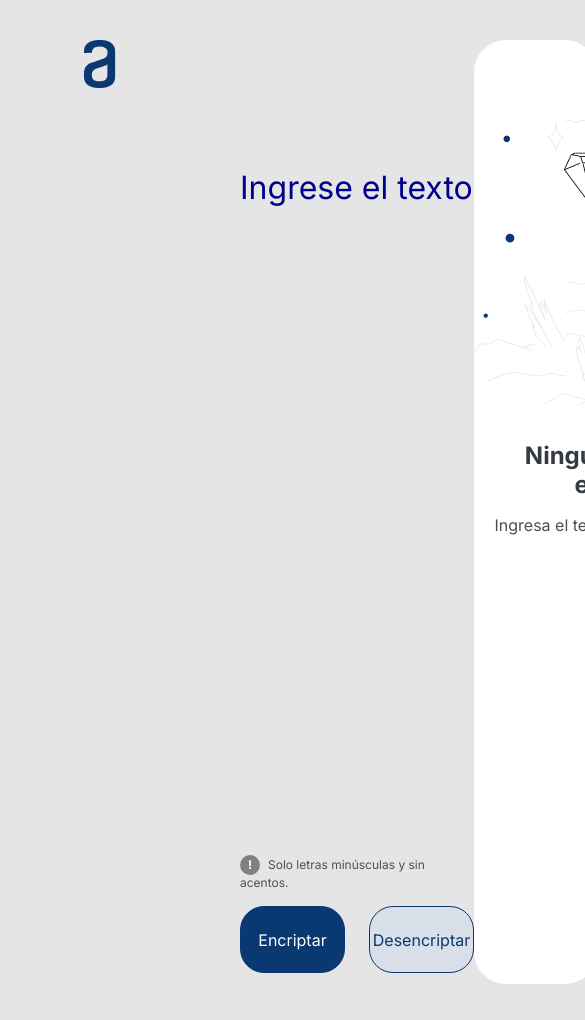
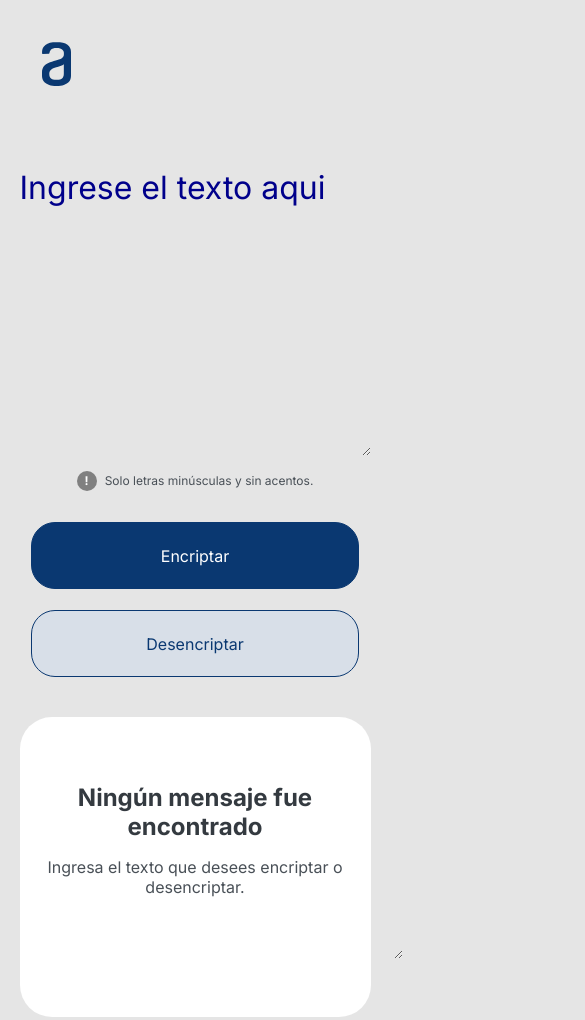
Before and after one commit to yan200209/Alura-Challenge, a plain HTML site: page index.html in a window 390 px wide. Shown: the top 1020 px of the page, 585 px wide, since content can reach past the window. Drawn offline with Linux system fonts and the light colour scheme.

Commit message:
Html y Css terminado

```diff
--- a/index.html
+++ b/index.html
@@ -9,7 +9,9 @@
 <body>
 
     <header class="header">
-        <img src="./assets/Logo.png" alt="Logo" class="Logo">
+        <a href="#" rel="">
+            <img src="./assets/logo.svg" alt="Logo" class="Logo">
+        </a>
     </header>
 
     <main class="contenedor">
--- a/style/style.css
+++ b/style/style.css
@@ -7,11 +7,13 @@
 }
 .header{
     position: absolute;
-    width: 100%;
     margin: 40px 0px 0px 40px;
 }
-.Logo{
-    color: white;
+header .Logo{
+    display: flex;
+    align-items: flex-start;
+    width: 120px;
+    height: 48px;
 }
 body{
  background: #E5E5E5;
@@ -105,9 +107,9 @@ body{
 }
 
 .Challenge_Salida{
-    width: 31.5%;
+    width: 336px;
     height: 944px;
-    margin: 40px 40px 40px 0px;
+    margin: 40px 40px 40px 40px;
     position: relative;
     background-color: #FFFFFF;
     border-radius: 32px;
@@ -193,3 +195,74 @@ body{
 /*
 Arreglo de la Responsividad
 */
+@media(max-width:1250px){
+    .contenedor{
+        display: flex;
+        flex-direction: column;
+        align-items: center;
+        width: 100%;
+    }
+    .Challenge_Entrada{
+        margin: 168px 0px 0px 0px;
+        display: flex;
+        flex-direction: column;
+        align-items: center;
+        width: 100%;
+    }
+    .Contenedor_Aviso{
+        display: flex;
+        flex-direction: row;
+        align-items: flex-start;
+        margin:15px;
+    }
+    .muñeco{
+        display: none;
+    }
+    .Challenge_Salida{
+        width: 668px;
+        height: 300px;
+        display: flex;
+        justify-content: center;
+        align-items: flex-start;
+    }
+
+    .desencritar{
+        display: block;
+        justify-content: center;
+        align-items: center;
+        width: 100%;
+        position: absolute;
+        bottom: 40%;
+
+        font-size: 24px;
+        font-weight: 700;
+    }
+    .btn_copiar{
+        position: inherit;
+        width: 100%;
+    }
+    .Mostar_Mensaje{
+        width: 100%;
+        height: 210px;
+    }
+}
+
+@media(max-width:720px){
+    header .Logo{
+        width: 100%;
+        background: transparent;
+        padding: 2px;
+    }
+    .Textarea{
+        width: 90%;
+        font-size: 24px;
+    }
+    .Botones{
+        display: grid;
+        gap: 21px;
+    }
+    .Challenge_Salida{
+        width: 90%;
+    }
+
+}
```
Also changed, not shown: assets/Logo.png (deleted), assets/logo.svg (added).
